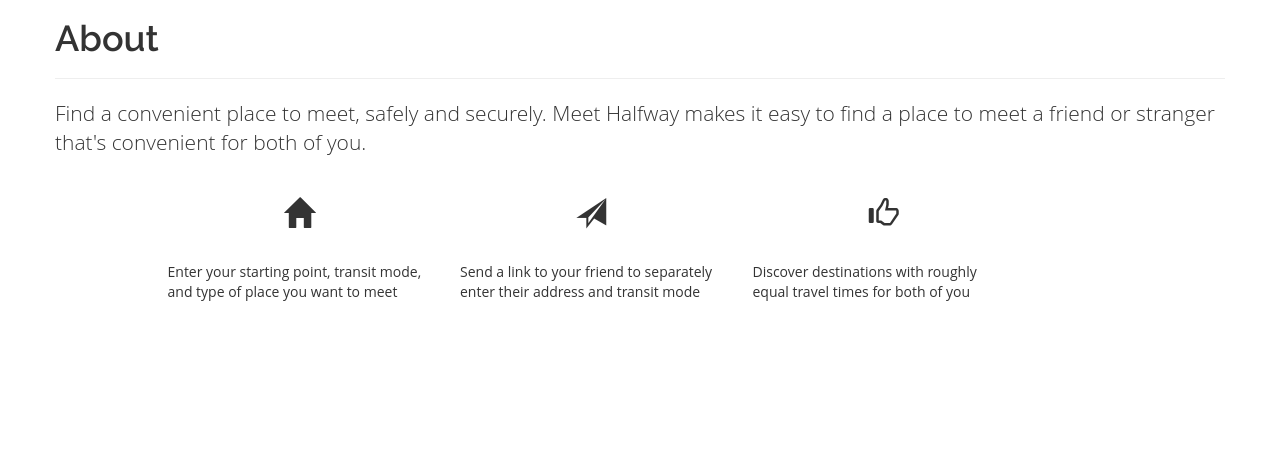
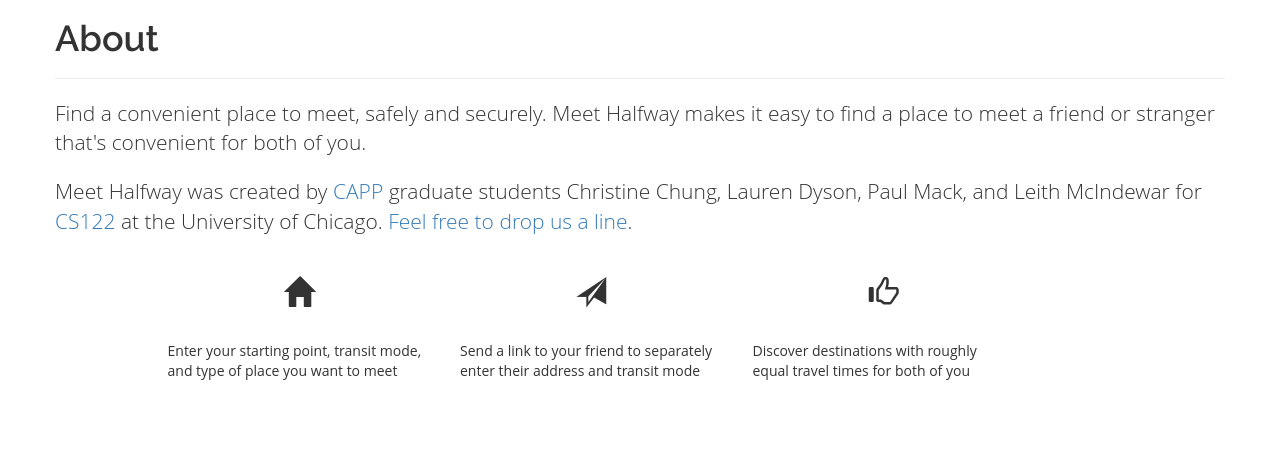
Before and after one commit to cszc/Meet-Halfway, a Django app: page /about in a window 1280 px wide. Shown: the part 71-547 px from the top of the page. Run offline with Django 3.2, Linux system fonts and the light colour scheme; some libraries are stand-ins or nearby versions.

Commit message:
updated about pg

```diff
--- a/meethalfway/templates/halfwayapp/about.html
+++ b/meethalfway/templates/halfwayapp/about.html
@@ -10,6 +10,9 @@
 		<p class="lead">
 			 Find a convenient place to meet, safely and securely. Meet Halfway makes it easy to find a place to meet a friend or stranger that's convenient for both of you.
 		</p>
+                <p class="lead">
+                    Meet Halfway was created by <a href="https://capp.sites.uchicago.edu/">CAPP</a> graduate students Christine Chung, Lauren Dyson, Paul Mack, and Leith McIndewar for <a href="https://www.classes.cs.uchicago.edu/archive/2016/winter/12200-1/">CS122</a> at the University of Chicago. <a href="{% url 'meethalfway:contact' %}">Feel free to drop us a line</a>.
+                </p>
 	</div>
 	<div class="row">
 		<div class='col-sm-3 col-sm-offset-1'>
```
